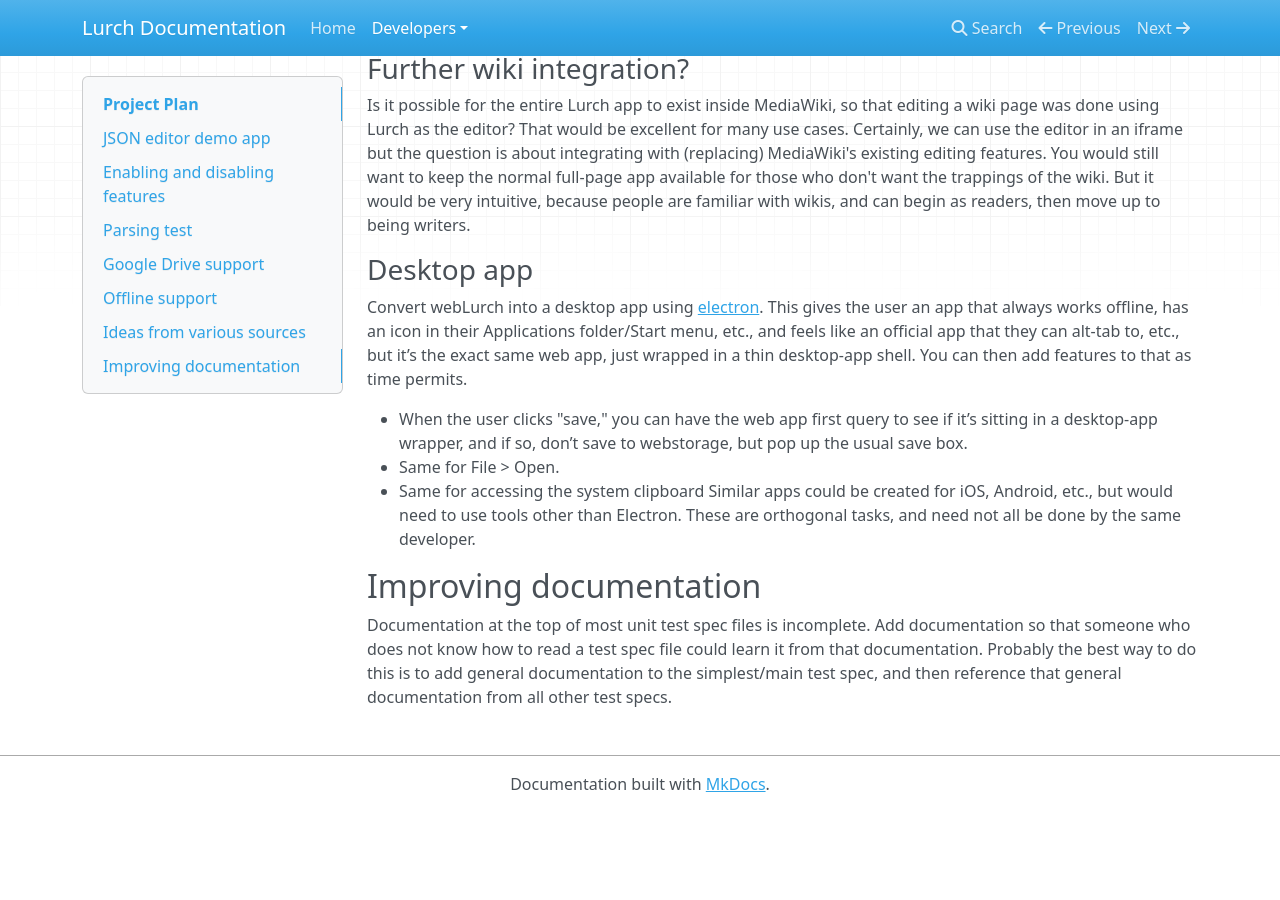
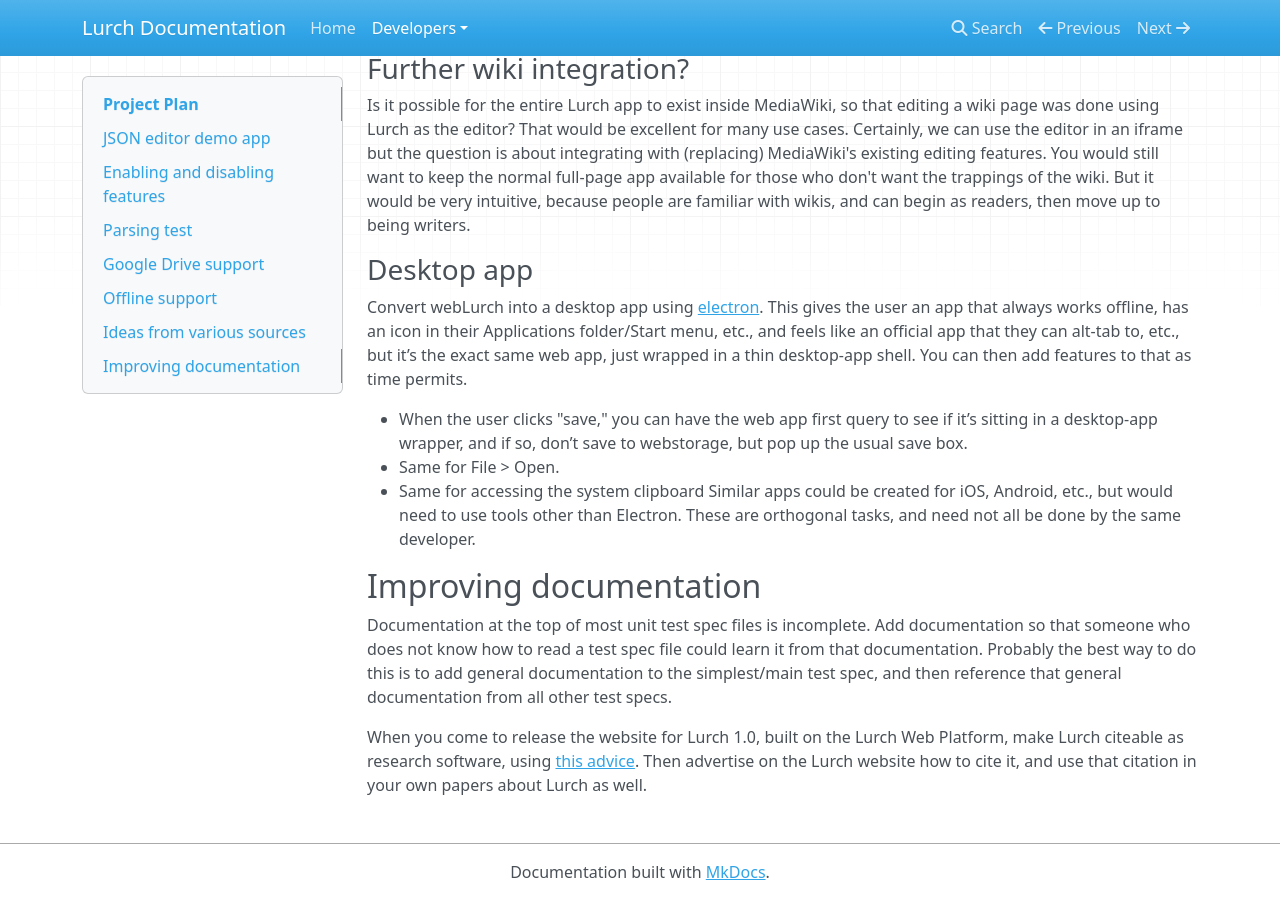
Before and after one commit to lurchmath/lurch-desktop-deprecated, an MkDocs documentation site: the page built from docs/plan.md, in a window 1280 px wide and 900 px high, scrolled down 4990 px. Built offline with MkDocs 1.6.1, drawn with Linux system fonts in a browser that asks for light colours; nearby versions of some CDN libraries; old or Windows-style settings are respelled for this version of MkDocs; before the commit the page ends 5802 px from its top, so only the background shows below that.

Commit message:
Adding software citation plans to docs

```diff
--- a/docs/plan.md
+++ b/docs/plan.md
@@ -320,3 +320,9 @@ documentation so that someone who does not know how to read a test spec file
 could learn it from that documentation.  Probably the best way to do this is
 to add general documentation to the simplest/main test spec, and then
 reference that general documentation from all other test specs.
+
+When you come to release the website for Lurch 1.0, built on the Lurch Web
+Platform, make Lurch citeable as research software, using
+[this advice](https://research-software.org/citation/).  Then advertise on
+the Lurch website how to cite it, and use that citation in your own papers
+about Lurch as well.
```
Also changed, not shown: site/index.html, site/plan/index.html, site/search/search_index.json, site/sitemap.xml.
